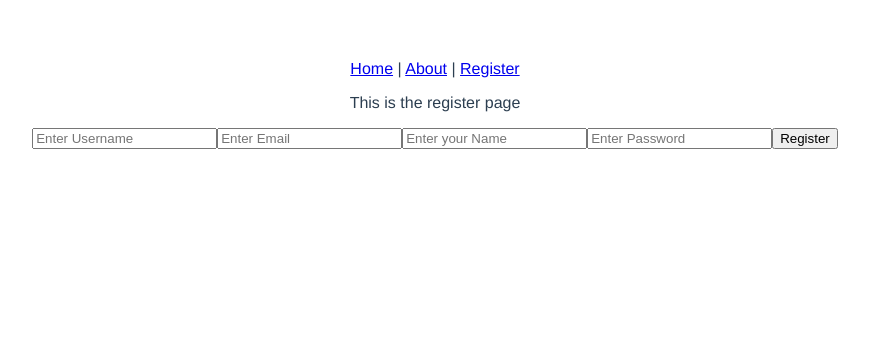
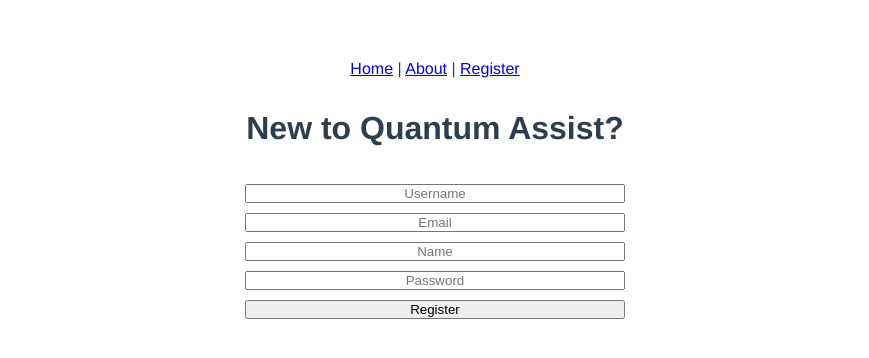
Before and after one commit to cubanmercury/Quantum-Assist, a Vue app in the folder client/: page /register in a window 1280 px wide. Shown: the top 358 px of the page, without its empty margins (205-1074 px from the left). Built offline with nearby package versions, Linux system fonts and the light colour scheme.

Commit message:
styling changes to register form

```diff
--- a/client/package.json
+++ b/client/package.json
@@ -33,7 +33,8 @@
       "eslint:recommended"
     ],
     "rules": {
-      "no-console": 0
+      "no-console": 0,
+      "no-unused-vars": "none"
     },
     "parserOptions": {
       "parser": "babel-eslint"
--- a/client/src/components/Register.vue
+++ b/client/src/components/Register.vue
@@ -1,6 +1,6 @@
 <template>
   <div class="register">
-      <p>This is the register page</p>
+      <p>New to Quantum Assist?</p>
   </div>
 </template>
 
@@ -15,5 +15,8 @@
 
 <!-- Add "scoped" attribute to limit CSS to this component only -->
 <style scoped>
-
+  p{
+    font-size: 2rem;
+    font-weight: 700;
+  }
 </style>
--- a/client/src/views/Register.vue
+++ b/client/src/views/Register.vue
@@ -1,11 +1,13 @@
 <template>
     <div>
         <Register />
-        <input type="text" name="username" v-model="username" placeholder="Enter Username">
-        <input type="email" name="email" v-model="email" placeholder="Enter Email">
-        <input type="text" name="name" v-model="name" placeholder="Enter your Name">
-        <input type="password" name="password" v-model="password" placeholder="Enter Password">
-        <input @click="register" type="submit" value="Register">
+        <div class="register-form">
+            <input type="text" name="username" v-model="username" placeholder="Username">
+            <input type="email" name="email" v-model="email" placeholder="Email">
+            <input type="text" name="name" v-model="name" placeholder="Name">
+            <input type="password" name="password" v-model="password" placeholder="Password">
+            <input @click="register" type="submit" value="Register">
+        </div>
     </div>
 
 </template>
@@ -37,13 +39,27 @@
                 u_hashedPwd: this.password,
                 u_signedUp: dateString
             });
-            console.log(response.data);
+            //console.log(response.data);
 
         }
     }
 }
 </script>
 
-<style>
-
+<style scoped>
+    .register-form{
+        display: flex;
+        flex-flow: column nowrap;
+        justify-content: center;
+        align-items: center;
+        width: 30%;
+        margin: 0 auto;
+    }
+    .register-form input{
+        box-sizing: border-box;
+        margin: 5px 0;
+        width: 100%;
+        padding: 0;
+        text-align: center;
+    }
 </style>
```
